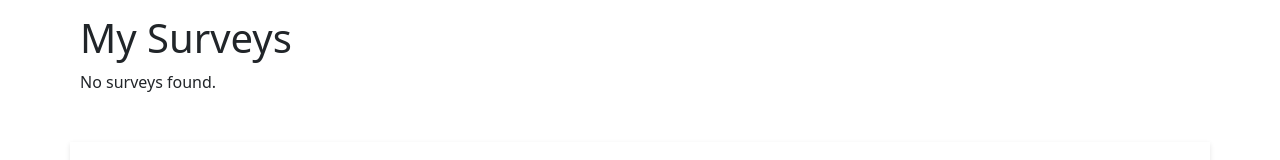
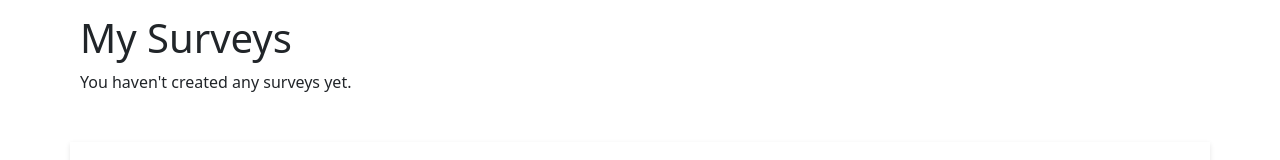
Before and after one commit to Chuileee/COMP229-Group2, an Angular app in the folder frontend/: page /my-surveys in a window 1280 px wide. Shown: the part 453-613 px from the top of the page. Built offline with nearby package versions, Linux system fonts and the light colour scheme.

Commit message:
trying to fetch my-survey

```diff
--- a/frontend/src/app/my-surveys/my-surveys.component.html
+++ b/frontend/src/app/my-surveys/my-surveys.component.html
@@ -1,10 +1,18 @@
 <h1>My Surveys</h1>
 
-<ul *ngIf="surveys.length">
+<!-- Loading Message -->
+<p *ngIf="isLoading">Loading surveys...</p>
+
+<!-- List of Surveys -->
+<ul *ngIf="surveys.length && !isLoading">
   <li *ngFor="let survey of surveys">
     {{ survey.surveyName }}
     <!-- Add more survey details or links/buttons for editing, viewing, etc. -->
   </li>
 </ul>
 
-<p *ngIf="!surveys.length">No surveys found.</p>
+<!-- Empty State: No Surveys -->
+<p *ngIf="!isLoading && surveys.length === 0">You haven't created any surveys yet.</p>
+
+<!-- Error Message -->
+<p *ngIf="errorMessage">{{ errorMessage }}</p>
--- a/frontend/src/app/my-surveys/my-surveys.component.ts
+++ b/frontend/src/app/my-surveys/my-surveys.component.ts
@@ -9,20 +9,26 @@ import { SurveyService } from '../survey.service'; // Adjust the path to where y
 export class MySurveysComponent implements OnInit {
 
   surveys: any[] = [];
+  isLoading: boolean = true;
 
   constructor(private surveyService: SurveyService) { }
 
   ngOnInit(): void {
     this.fetchMySurveys();
   }
+  errorMessage: string | null = null;
 
   fetchMySurveys() {
     this.surveyService.getMySurveys()  // Implement this method in your service
-      .subscribe(data => {
-        this.surveys = data;
-      }, error => {
-        console.error("Error fetching user's surveys:", error);
-      });
+    .subscribe(data => {
+      this.surveys = data;
+      this.isLoading = false;
+  }, error => {
+      console.error("Error fetching user's surveys:", error);
+      this.errorMessage = "There was a problem fetching your surveys.";
+      this.isLoading = false;
+  });
+
   }
 
 }
--- a/frontend/src/app/survey.service.ts
+++ b/frontend/src/app/survey.service.ts
@@ -45,7 +45,7 @@ export class SurveyService {
   getMySurveys(): Observable<any> {
     const userEmail = this.authService.getEmail();
     if (userEmail) {
-        return this.http.get(`${this.baseUrl}/api/mysurveys?email=${userEmail}`);
+      return this.http.get(`${this.baseUrl}/my-Surveys`);
     } else {
         return of([]);  // Return an empty array if there's no logged-in user
     }
```
